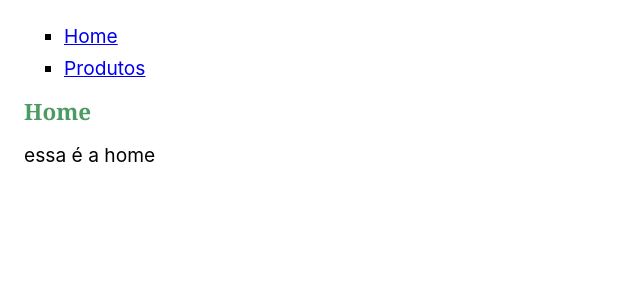
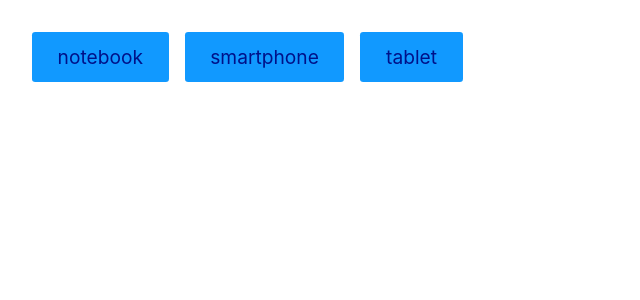
Before and after one commit to brendapc/origamid, a React (Create React App) app in the folder reactapp/: page / in a window 1280 px wide. Shown: the top 300 px of the page, without its empty margins (0-640 px from the left). Built offline with nearby package versions, Linux system fonts and the light colour scheme.

Commit message:
usando api

```diff
--- /dev/null
+++ b/reactapp/src/apiproject/App.js
@@ -0,0 +1,28 @@
+import React from 'react'
+import Produto from './Produto'
+
+const App = () => {
+    const [dados, setDados] = React.useState(null)
+    const [carregando, setCarregando] = React.useState(null)
+
+    async function handleClick(event){
+        let product = event.target.innerText
+        setCarregando(true)
+        const dados = await fetch(`https://ranekapi.origamid.dev/json/api/produto/${product}`)
+        const dadosJSON = await dados.json()
+        setDados(dadosJSON)
+        setCarregando(false)
+    }
+
+    return (
+        <div>
+            <button style={{margin: '.5rem'}} onClick={handleClick}>notebook</button>
+            <button style={{margin: '.5rem'}} onClick={handleClick}>smartphone</button>
+            <button style={{margin: '.5rem'}} onClick={handleClick}>tablet</button>
+            {carregando && <p>Carregando...</p> }
+            {!carregando && dados && <Produto dados={dados} />}
+        </div>
+    )
+}
+
+export default App
--- /dev/null
+++ b/reactapp/src/apiproject/Produto.js
@@ -0,0 +1,14 @@
+import React from 'react'
+
+const Produto = ({dados}) => {
+    return (
+        <div>
+            <h1>{dados.nome}</h1>
+            <p>{dados.descricao}</p>
+            <p>{dados.preco}</p>
+            <img src={dados.fotos[0].src} alt={dados.fotos[0].titulo} />
+        </div>
+    )
+}
+
+export default Produto
--- a/reactapp/src/index.js
+++ b/reactapp/src/index.js
@@ -3,10 +3,11 @@ import ReactDOM from 'react-dom';
 import Exercicio1 from './Exercicio1'
 import Exercicio2 from './Exercicio2'
 import Main from './exercicio3/Main'
+import App from './apiproject/App'
 
 ReactDOM.render(
   <React.StrictMode>
-    <Main />
+    <App />
   </React.StrictMode>,
   document.getElementById('root')
 );
```
Also changed, not shown: 1 other file (tests, documents, lock files or other folders).
